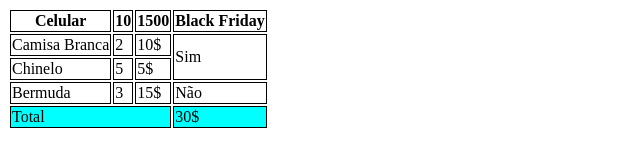
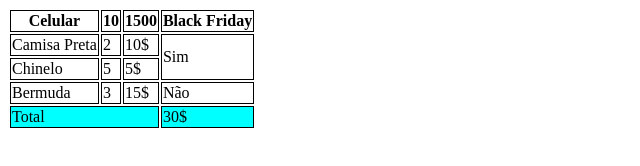
Before and after one commit to Johnnycast/aula-tabela, a plain HTML site: page index.html in a window 1280 px wide. Shown: the whole page, without its empty margins (0-640 px from the left). Drawn offline with Linux system fonts and the light colour scheme.

Commit message:
Mudando Branca para Preta Coluna da cor

```diff
--- a/index.html
+++ b/index.html
@@ -24,7 +24,7 @@
 
         <tbody>
             <tr>
-                <td>Camisa Branca</td>
+                <td>Camisa Preta</td>
                 <td>2</td>
                 <td>10$</td>
                 <td rowspan="2">Sim</td>
```
